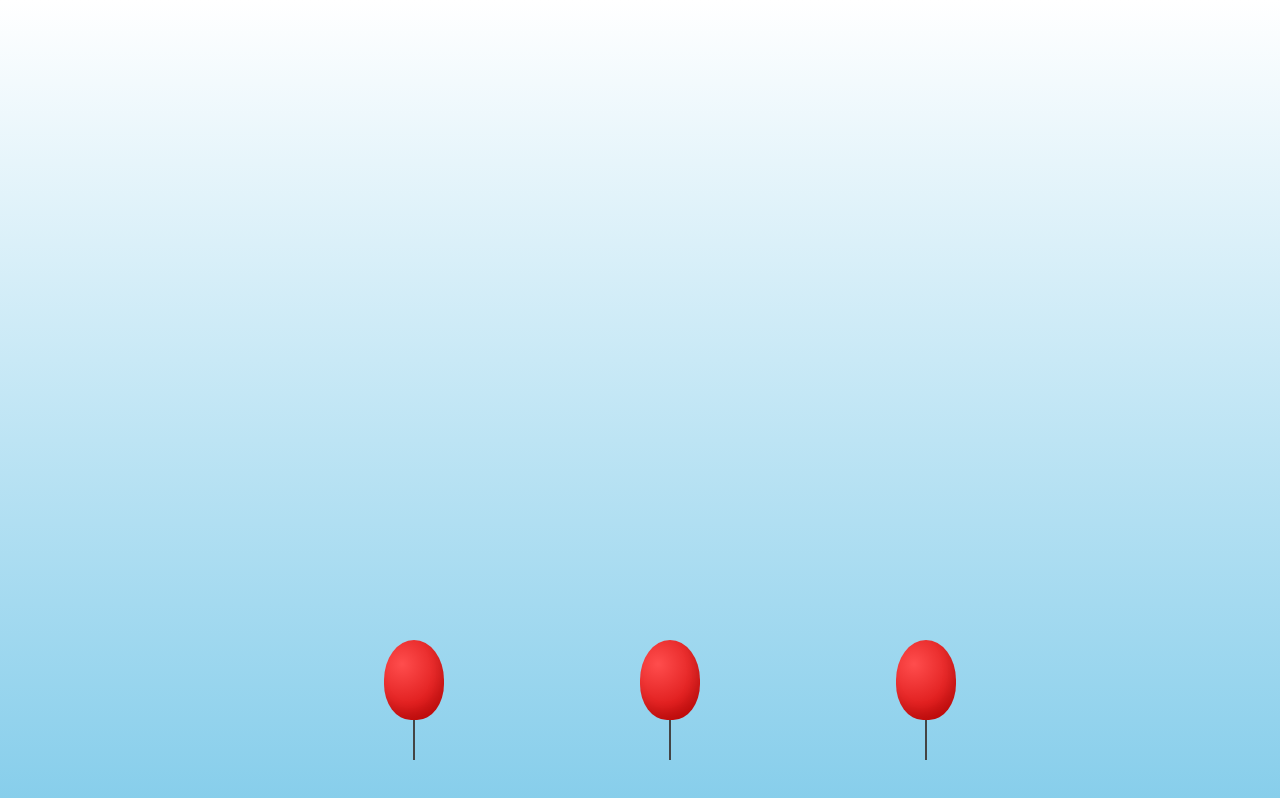
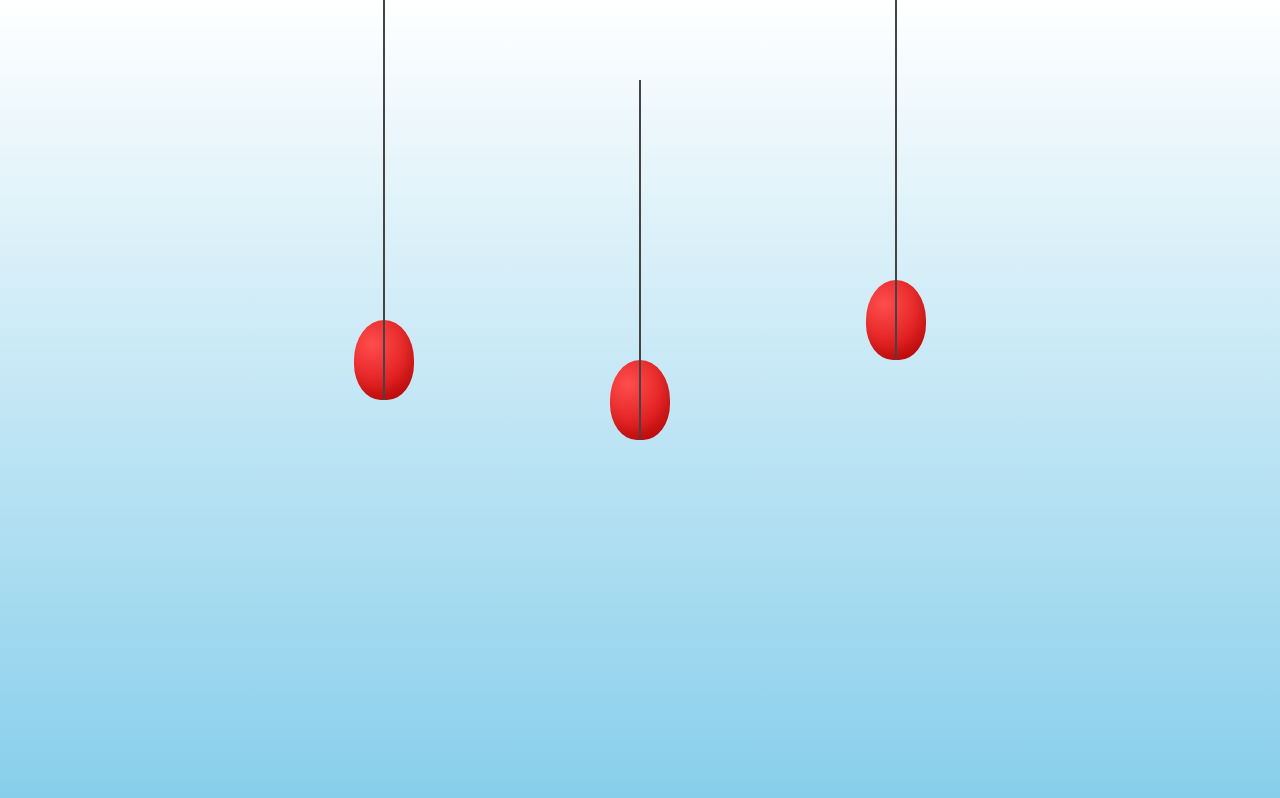
Before and after one commit to nikkkkel/test2, a plain HTML site: page index.html in a window 1280 px wide. Drawn offline with Linux system fonts and the light colour scheme.

Commit message:
Update index.html

```diff
--- a/index.html
+++ b/index.html
@@ -11,6 +11,7 @@
       overflow: hidden;
       background: linear-gradient(to top, #87ceeb, #ffffff);
       height: 100vh;
+      position: relative;
     }
 
     .balloon {
@@ -20,39 +21,44 @@
       background: radial-gradient(circle at 30% 30%, #ff4d4d, #cc0000);
       border-radius: 50% 50% 45% 45%;
       box-shadow: inset -5px -10px 10px rgba(0, 0, 0, 0.1);
+      left: 50%;
+      transform: translateX(-50%);
       animation: floatUp 3s ease-out forwards;
     }
 
     .string {
       position: absolute;
       width: 2px;
-      height: 40px;
       background: #444;
-      top: 100%;
+      bottom: 0;
       left: 50%;
       transform: translateX(-50%);
     }
 
-    @keyframes floatUp {
-      from {
-        transform: translateY(100vh);
-      }
-      to {
-        transform: translateY(20vh);
-      }
+    @keyframes floatUp1 {
+      from { bottom: 0; }
+      to { bottom: 50vh; }
+    }
+    @keyframes floatUp2 {
+      from { bottom: 0; }
+      to { bottom: 45vh; }
+    }
+    @keyframes floatUp3 {
+      from { bottom: 0; }
+      to { bottom: 55vh; }
     }
   </style>
 </head>
 <body>
 
-  <div class="balloon" id="balloon1" style="left: 30%; top: 60vh;">
-    <div class="string"></div>
+  <div class="balloon" id="balloon1" style="left: 30%; animation: floatUp1 3s ease-out forwards;">
+    <div class="string" style="height: 50vh;"></div>
   </div>
-  <div class="balloon" id="balloon2" style="left: 50%; top: 60vh;">
-    <div class="string"></div>
+  <div class="balloon" id="balloon2" style="left: 50%; animation: floatUp2 3s ease-out forwards;">
+    <div class="string" style="height: 45vh;"></div>
   </div>
-  <div class="balloon" id="balloon3" style="left: 70%; top: 60vh;">
-    <div class="string"></div>
+  <div class="balloon" id="balloon3" style="left: 70%; animation: floatUp3 3s ease-out forwards;">
+    <div class="string" style="height: 55vh;"></div>
   </div>
 
   <script>
@@ -65,7 +71,7 @@
       balloons.forEach((balloon, index) => {
         const x = gamma * 1.5;
         const y = beta * 0.5;
-        balloon.style.transform = `translate(${x}px, ${y - 60}px)`;
+        balloon.style.transform = `translate(${x}px, ${y}px)`;
       });
     }
 
```
